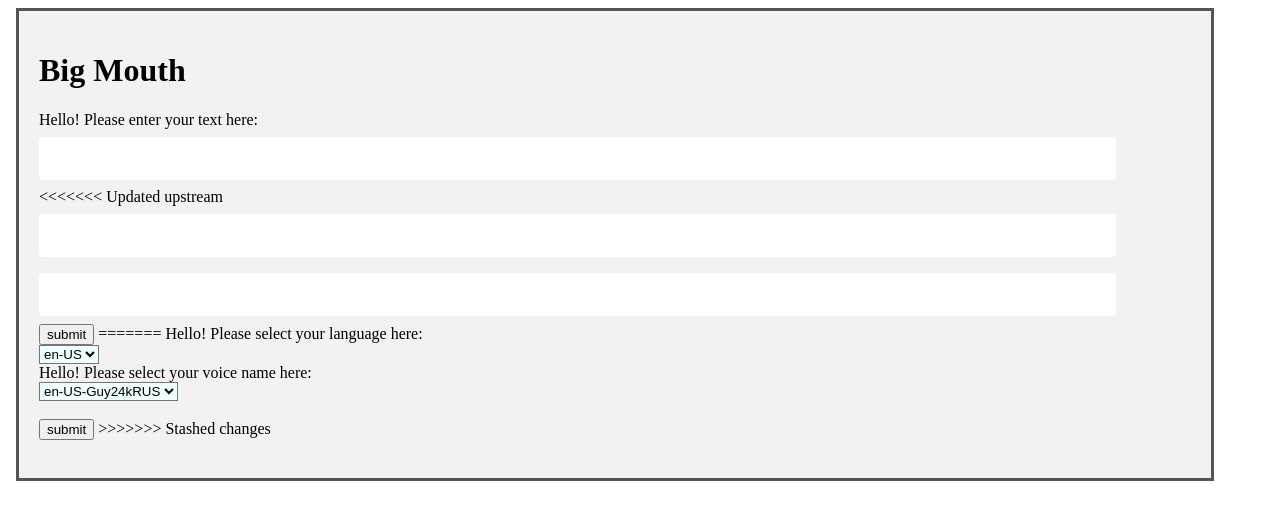
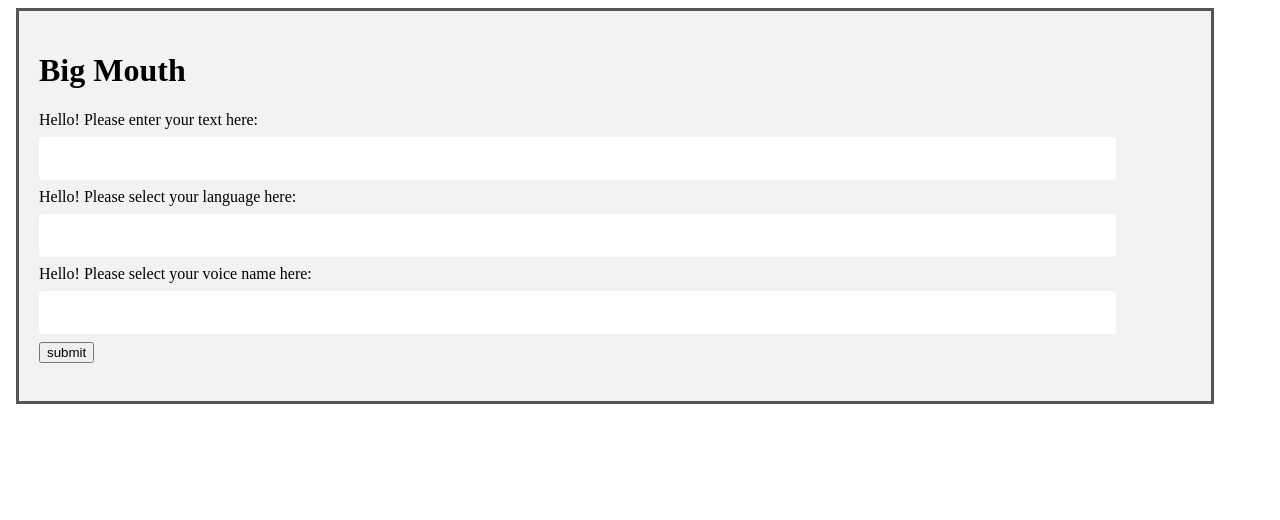
Before and after one commit to Zanele-M/big-mouth-test, an Angular app: page / in a window 1280 px wide. Shown: the top 520 px of the page. Built offline with nearby package versions, Linux system fonts and the light colour scheme.

Commit message:
fix: add more variables

```diff
--- a/src/app/big-mouth-web-test/big-mouth-web-test.component.html
+++ b/src/app/big-mouth-web-test/big-mouth-web-test.component.html
@@ -8,21 +8,19 @@
 
 <h1>Big Mouth</h1>
 
+<form>
   <label for="heading">Hello! Please enter your text here:</label><br>
   <input #text type="text" id="text" text.value=""><br>
-<<<<<<< Updated upstream
-  <input #text type="text" id="language" language.value="en-US" ><br>
-  <input #text type="text" id="voice_name" voice_name.value="en-US-Guy24kRUS"><br>
-  <input type="submit" (click)="getAudio(text.value)" value="submit">
-=======
+
   <label for="heading">Hello! Please select your language here:</label><br>
-  <select class="select" name="language" id="language"><option value="en-US">en-US</option></select><br>
+  <input #text type="text" id="language" language.value=""><br>
+
   <label for="heading">Hello! Please select your voice name here:</label><br>
-  <select class="select" name="voice_name" id="voice_name"><option value="en-US-Guy24kRUS">en-US-Guy24kRUS</option></select><br><br>
-  <input type="submit" (click)="play(text.value, language.value, voice_name.value)" value="submit">
->>>>>>> Stashed changes
+  <input #text type="text" id="voice_name" voiceName.value=""><br>
+
+  <input type="submit" (click)="getAudio( text.value, language.value, voiceName.value )" value="submit">
   <br><br>
-
+ </form>
 
 </div>
 </body>
--- a/src/app/big-mouth-web-test/big-mouth-web-test.component.ts
+++ b/src/app/big-mouth-web-test/big-mouth-web-test.component.ts
@@ -16,11 +16,11 @@ export class BigMouthWebTestComponent {
 
   }
 
-  getAudio(paragragh: string ) {
+  getAudio(paragragh: string, language: string, voiceName: string ) {
 
    var buf;
 
-   this.bigMouthApiService.getTexttoSpeach(paragragh).subscribe(result  => this.context.decodeAudioData(result, (buffer) => {
+   this.bigMouthApiService.getTexttoSpeach(paragragh, language, voiceName ).subscribe(result  => this.context.decodeAudioData(result, (buffer) => {
     buf = buffer;
     this.play(buf);
 })
--- a/src/app/services/big-mouth-api.service.ts
+++ b/src/app/services/big-mouth-api.service.ts
@@ -11,14 +11,14 @@ export class BigMouthApiService {
 
   constructor(private httpClient: HttpClient){}
 
-  getTexttoSpeach(text: string): Observable<any> {
+  getTexttoSpeach(text: string, language: string, voiceName: string): Observable<any> {
     const finalRequest = ({
       url: 'https://bigmouth.azurewebsites.net/api/bigmouthtrigger',
       body: {
         text: text,
         properties: {
-          voice_name:"en-US-Guy24kRUS",
-          language:"en-US"
+          voice_name: voiceName,
+          language: language
         }
       }, //Make xml requst
      });
```
